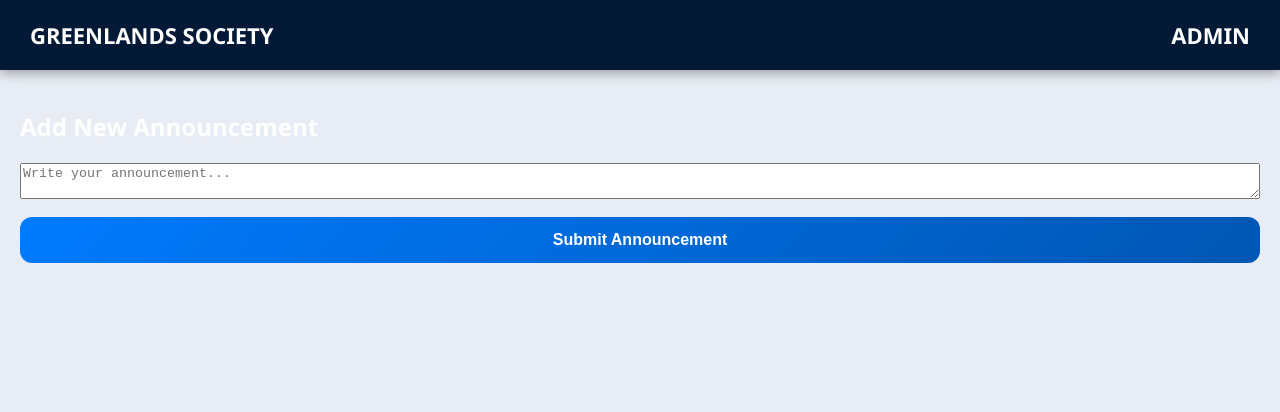
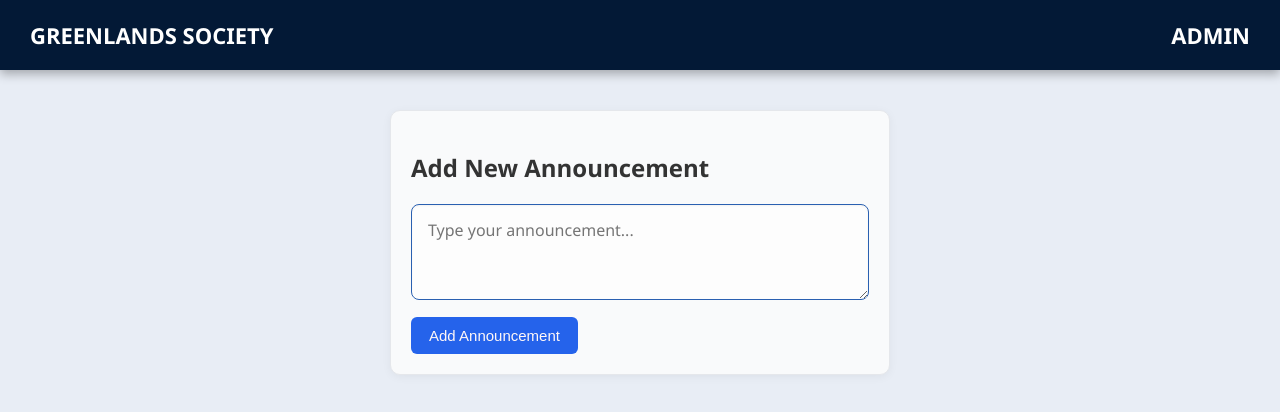
Before and after one commit to guptapratykshh/GATENET, a React (Create React App) app in the folder admin-page/: page /add-announcement in a window 1280 px wide. Shown: the top 412 px of the page. Built offline with nearby package versions, Linux system fonts and the light colour scheme.

Commit message:
Enchnaced CSS in Announcement Component

```diff
--- a/admin-page/package.json
+++ b/admin-page/package.json
@@ -11,6 +11,7 @@
     "react-dom": "^19.1.0",
     "react-router-dom": "^7.6.0",
     "react-scripts": "5.0.1",
+    "react-toastify": "^11.0.5",
     "web-vitals": "^2.1.4"
   },
   "scripts": {
--- /dev/null
+++ b/admin-page/src/pages/AddAnnouncement.css
@@ -0,0 +1,48 @@
+.announcement-wrapper {
+  padding: 20px;
+  max-width: 500px;
+  margin: 40px auto;
+  border: 1px solid #e5e7eb;
+  border-radius: 10px;
+  background-color: #f9fafb;
+  box-shadow: 0 2px 10px rgba(0, 0, 0, 0.05);
+  color: #333333; /* Dark gray text color */
+  box-sizing: border-box; /* Ensure padding is included in width calculation */
+}
+
+.announcement-textarea {
+  width: 100%;
+  padding: 14px 16px;
+  font-size: 16px;
+  font-family: inherit;
+  color: #333;
+  background-color: #fdfdfd;
+  border: 1px solid #2a60b1;
+  border-radius: 8px;
+  box-shadow: inset 0 1px 2px rgba(0, 0, 0, 0.05);
+  margin-bottom: 12px;
+  resize: vertical;
+  transition: border-color 0.3s ease, box-shadow 0.3s ease;
+  box-sizing: border-box; /* Include padding and border in element's total width/height */
+}
+
+.announcement-textarea:focus {
+  outline: none;
+  border-color: #3b82f6; /* Tailwind blue-500 */
+  box-shadow: 0 0 0 3px rgba(59, 130, 246, 0.3); /* soft blue ring */
+}
+
+.announce-btn {
+  background-color: #2563eb;
+  color: rgb(255, 247, 247);
+  padding: 10px 18px;
+  border: none;
+  border-radius: 6px;
+  font-size: 15px;
+  cursor: pointer;
+  transition: background-color 0.3s ease;
+}
+
+.announce-btn:hover {
+  background-color: #1d4ed8;
+}
--- a/admin-page/src/pages/AddAnnouncement.jsx
+++ b/admin-page/src/pages/AddAnnouncement.jsx
@@ -1,28 +1,55 @@
+// AnnouncementCard.js
 import React, { useState } from 'react';
+import { toast, ToastContainer } from 'react-toastify';
+import 'react-toastify/dist/ReactToastify.css';
+import './AddAnnouncement.css'; // Optional custom styles
 
-const AddAnnouncement = () => {
+const AnnouncementCard = () => {
   const [announcement, setAnnouncement] = useState('');
 
-  const handleSubmit = (e) => {
-    e.preventDefault();
-    alert('Announcement added!');
+  const handleAddAnnouncement = () => {
+    if (!announcement.trim()) {
+      toast.error('Please enter an announcement first!');
+      return;
+    }
+
+    toast.success(`📢 Announcement added: ${announcement}`, {
+      position: 'top-right',
+      autoClose: 3000,
+      hideProgressBar: false,
+      closeOnClick: true,
+      pauseOnHover: true,
+      draggable: true,
+      progress: undefined,
+      style: {
+        backgroundColor: '#e6ffed',
+        color: '#1a3e2b',
+        fontSize: '16px',
+        fontWeight: '500',
+        borderRadius: '8px',
+        boxShadow: '0 2px 8px rgba(0, 0, 0, 0.1)',
+      },
+    });
+
     setAnnouncement('');
   };
 
   return (
-    <div style={{ padding: '20px' }}>
+    <div className="announcement-wrapper">
       <h2>Add New Announcement</h2>
-      <form onSubmit={handleSubmit}>
-        <textarea
-          placeholder="Write your announcement..."
-          value={announcement}
-          onChange={(e) => setAnnouncement(e.target.value)}
-          required
-        />
-        <button type="submit">Submit Announcement</button>
-      </form>
+      <textarea
+        className="announcement-textarea"
+        rows="3"
+        placeholder="Type your announcement..."
+        value={announcement}
+        onChange={(e) => setAnnouncement(e.target.value)}
+      />
+      <button className="announce-btn" onClick={handleAddAnnouncement}>
+        Add Announcement
+      </button>
+      <ToastContainer />
     </div>
   );
 };
 
-export default AddAnnouncement;
+export default AnnouncementCard;
```
Also changed, not shown: 1 other file (tests, documents, lock files or other folders).
